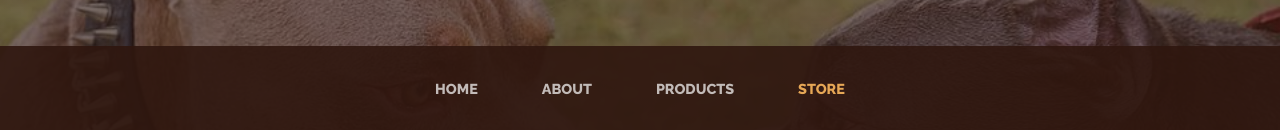
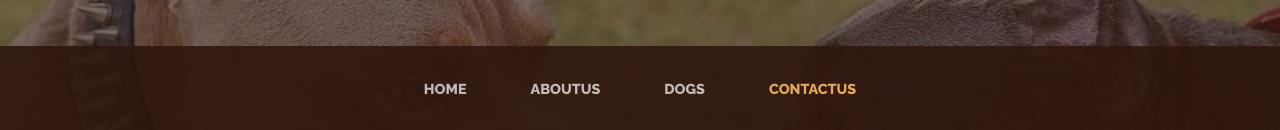
Before and after one commit to AyeshMaduwantha/dogclub, a website: page store.html in a window 1280 px wide. Shown: the part 260-390 px from the top of the page. Drawn offline with Linux system fonts and the light colour scheme.

Commit message:
Update store.html

```diff
--- a/store.html
+++ b/store.html
@@ -44,13 +44,13 @@
               </a>
             </li>
             <li class="nav-item px-lg-4">
-              <a class="nav-link text-uppercase text-expanded" href="about.html">About</a>
+              <a class="nav-link text-uppercase text-expanded" href="about.html">AboutUs</a>
             </li>
             <li class="nav-item px-lg-4">
-              <a class="nav-link text-uppercase text-expanded" href="products.html">Products</a>
+              <a class="nav-link text-uppercase text-expanded" href="products.html">Dogs</a>
             </li>
             <li class="nav-item active px-lg-4">
-              <a class="nav-link text-uppercase text-expanded" href="store.html">Store</a>
+              <a class="nav-link text-uppercase text-expanded" href="store.html">ContactUs</a>
             </li>
           </ul>
         </div>
```
